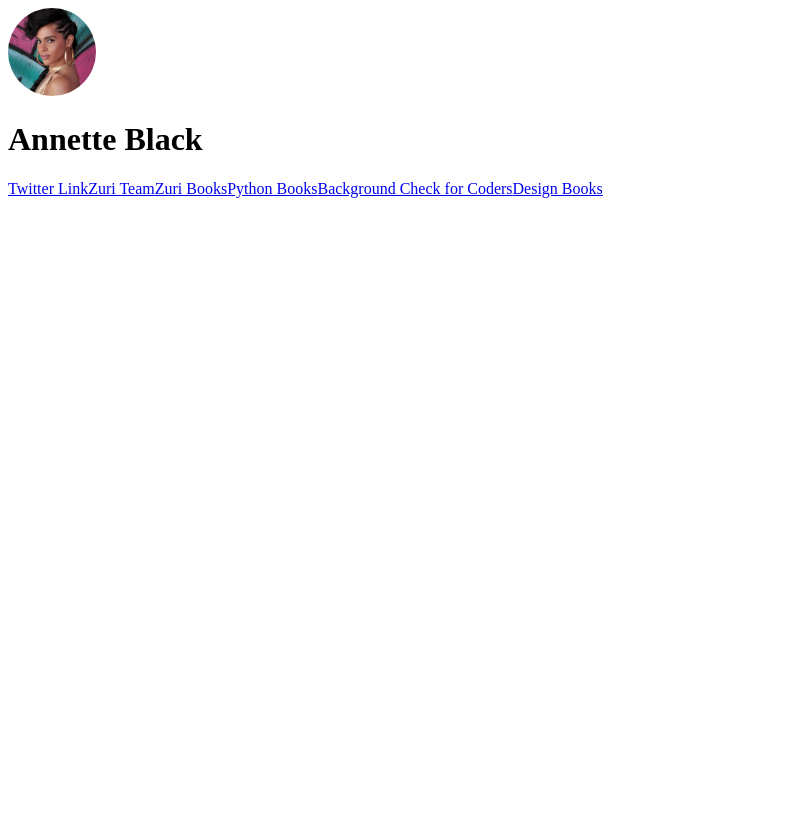
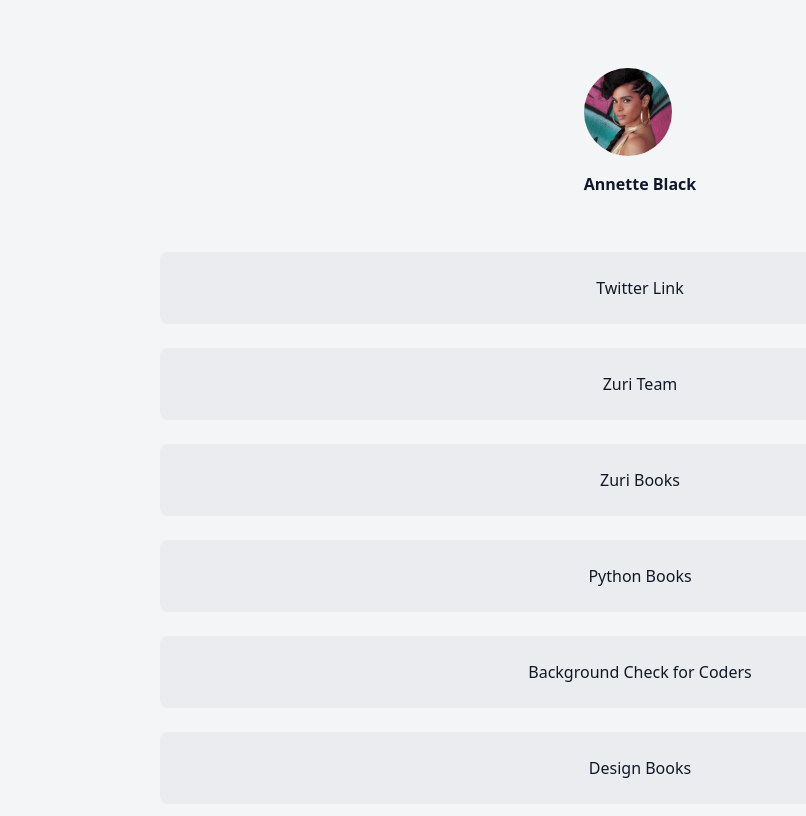
Before and after one commit to VictoriaAde/Front-End-Stage-1-Task, a React (Vite) app: page / in a window 1280 px wide. Shown: the top 816 px of the page, without its empty margins (0-806 px from the left). Built offline with nearby package versions, Linux system fonts and the light colour scheme.

Commit message:
:lipstick: style header and main
add styles to links

customise color in tailwind.config

```diff
--- a/src/App.js
+++ b/src/App.js
@@ -5,20 +5,54 @@ import profileImg from '../static/profile-img.svg';
 const App = () => {
   return (
     <StrictMode>
-      <header className="">
-        <div>
-          <img src={profileImg} alt="" />
-        </div>
-        <h1 className="">Annette Black</h1>
-      </header>
-      <section className="flex flex-col-reverse  bg-red-500">
-        <a href="https://twitter.com/Vickish11">Twitter Link</a>
-        <a href="https://training.zuri.team/">Zuri Team</a>
-        <a href="http://books.zuri.team">Zuri Books</a>
-        <a href="https://books.zuri.team/">Python Books</a>
-        <a href="https://background.zuri.team">Background Check for Coders</a>
-        <a href="https://books.zuri.team/design-rules">Design Books</a>
-      </section>
+      <div className="flex flex-col items-center py-12 bg-milk">
+        <header className="">
+          <div className="mt-5">
+            <img src={profileImg} alt="" />
+          </div>
+          <h1 className="mt-4 mb-14 text-gray-dark font-bold">Annette Black</h1>
+        </header>
+        <main className="flex flex-col gap-6 text-center w-11/12 lg:w-9/12">
+          <a
+            href="https://twitter.com/Vickish11"
+            className="py-6 px-6 text-gray-dark font-medium bg-gray-light hover:bg-hover-gray rounded-lg"
+          >
+            Twitter Link
+          </a>
+          <a
+            href="https://training.zuri.team/"
+            className="py-6 px-6 text-gray-dark font-medium bg-gray-light hover:bg-hover-gray rounded-lg"
+          >
+            Zuri Team
+          </a>
+          <a
+            href="http://books.zuri.team"
+            className="py-6 px-6 text-gray-dark font-medium bg-gray-light hover:bg-hover-gray rounded-lg"
+          >
+            Zuri Books
+          </a>
+          <a
+            href="https://books.zuri.team/"
+            className="py-6 px-6 text-gray-dark font-medium bg-gray-light hover:bg-hover-gray rounded-lg"
+          >
+            Python Books
+          </a>
+          <a
+            href="https://background.zuri.team"
+            className="py-6 px-6 text-gray-dark font-medium bg-gray-light hover:bg-hover-gray rounded-lg"
+          >
+            Background Check for Coders
+          </a>
+          <a
+            href="https://books.zuri.team/design-rules"
+            className="py-6 px-6 text-gray-dark font-medium bg-gray-light hover:bg-hover-gray rounded-lg"
+          >
+            Design Books
+          </a>
+        </main>
+      </div>
+
+      <footer></footer>
     </StrictMode>
   );
 };
--- a/src/index.html
+++ b/src/index.html
@@ -4,6 +4,7 @@
     <meta charset="UTF-8" />
     <meta http-equiv="X-UA-Compatible" content="IE=edge" />
     <meta name="viewport" content="width=device-width, initial-scale=1.0" />
+    <link rel="stylesheet" href="style.css" />
     <title>Stage One Task</title>
   </head>
   <body>
--- a/tailwind.config.js
+++ b/tailwind.config.js
@@ -1,7 +1,14 @@
 module.exports = {
-  mode: "jit",
-  content: ["./src/*.{html,js}"],
+  mode: 'jit',
+  content: ['./src/*.{html,js}'],
   theme: {
+    colors: {
+      milk: '#F4F5F7',
+      'gray-dark': '#101828',
+      gray: '#667085',
+      'hover-gray': '#D0D5DD',
+      'gray-light': '#EAECF0',
+    },
     extend: {},
   },
   variants: {},
```
